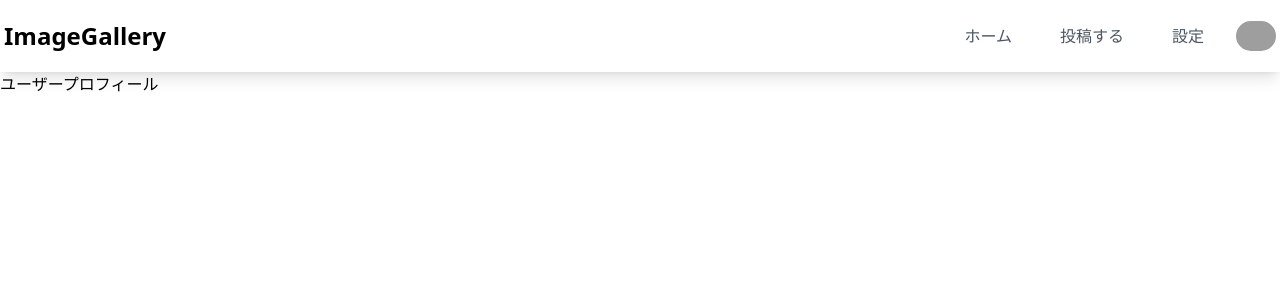
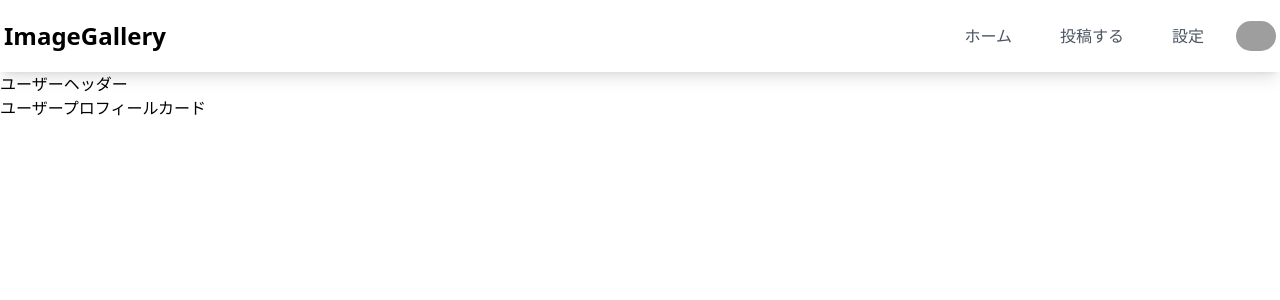
Before and after one commit to shi0n0/Image-Gallery, a Next.js app: page /userprofile/1 in a window 1280 px wide. Shown: the top 300 px of the page. Built offline with nearby package versions, Linux system fonts and the light colour scheme; no server answers; grey boxes are pictures that could not be loaded.

Commit message:
ユーザープロフィール用のコンポーネントを作成とインポート

```diff
--- /dev/null
+++ b/src/app/components/userComponents/userHeader.tsx
@@ -0,0 +1,6 @@
+export default function UserHeader() {
+
+  return(
+    <div>ユーザーヘッダー</div>
+  )
+}
--- /dev/null
+++ b/src/app/components/userComponents/userProfileCard.tsx
@@ -0,0 +1,6 @@
+export default function UserProfileCard() {
+
+  return(
+    <div>ユーザープロフィールカード</div>
+  )
+}
--- a/src/app/userprofile/[slug]/page.tsx
+++ b/src/app/userprofile/[slug]/page.tsx
@@ -1,6 +1,12 @@
+import UserHeader from "@/app/components/userComponents/userHeader"
+import UserProfileCard from "@/app/components/userComponents/userProfileCard"
+
 export default function UserProfile() {
 
   return(
-    <div>ユーザープロフィール</div>
+    <div>
+      <UserHeader />
+      <UserProfileCard />
+    </div>
   )
 }
```
